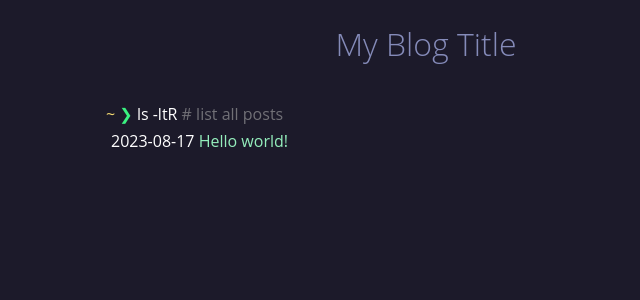
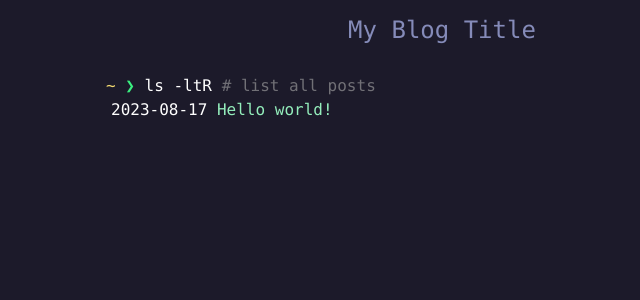
Before and after one commit to fienestar/jekyll-terminal-theme, a Jekyll site: the page built from index.html, in a window 1280 px wide. Shown: the top 300 px of the page, without its empty margins (214-854 px from the left). Built offline with Jekyll 4.4.1, drawn with Linux system fonts in a browser that asks for light colours.

Commit message:
update font

```diff
--- a/_includes/base.html
+++ b/_includes/base.html
@@ -3,7 +3,7 @@
 <head>
     <meta charset="UTF-8">
     <meta name="viewport" content="width=device-width, initial-scale=1.0">
-    <link href='https://fonts.googleapis.com/css?family=Nanum Gothic' rel='stylesheet'>
+    <link href='https://fonts.googleapis.com/css?family=Noto Sans KR' rel='stylesheet'>
     <link href="{{ site.baseurl }}/assets/css/highlight.css" rel="stylesheet" type="text/css">
     <link href="{{ site.baseurl }}/assets/css/style.css" rel="stylesheet" type="text/css">
     <link href="{{ site.baseurl }}/assets/css/mermaid.css" rel="stylesheet" type="text/css">
--- a/assets/css/style.css
+++ b/assets/css/style.css
@@ -5,7 +5,11 @@
 html {
     -webkit-text-size-adjust: none;
     box-sizing: border-box;
-    font-family: "Open Sans","arial","Apple SD Gothic Neo","Noto Sans CJK KR","본고딕","KoPubDotum","나눔바른고딕","나눔고딕","NanumGothic","맑은고딕","Malgun Gothic",sans-serif;
+    font-family: Menlo, Monaco, MesloLGS NF, 'Courier New', monospace, "Noto Sans KR";
+}
+
+code {
+    font-family: Menlo, Monaco, MesloLGS NF, 'Courier New', monospace, "Noto Sans KR";
 }
 
 a {
@@ -28,12 +32,12 @@ main {
     margin: auto;
 }
 
-.site-title {
+.site-title > h1 {
     color: #858BB9;
     margin: 1rem;
     width: 100%;
     text-align: center;
-    font-size: 1rem;
+    font-size: 1.5rem;
 }
 
 h1 {
```
